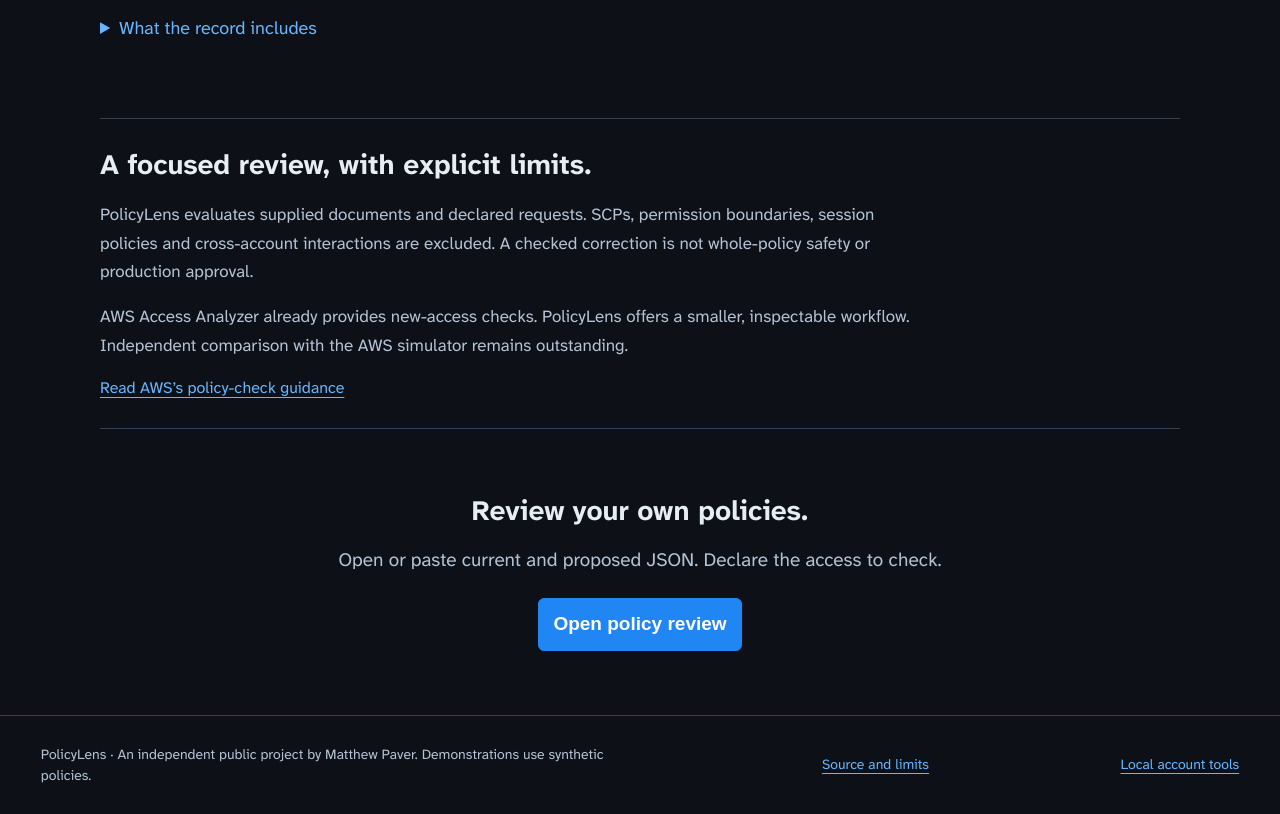
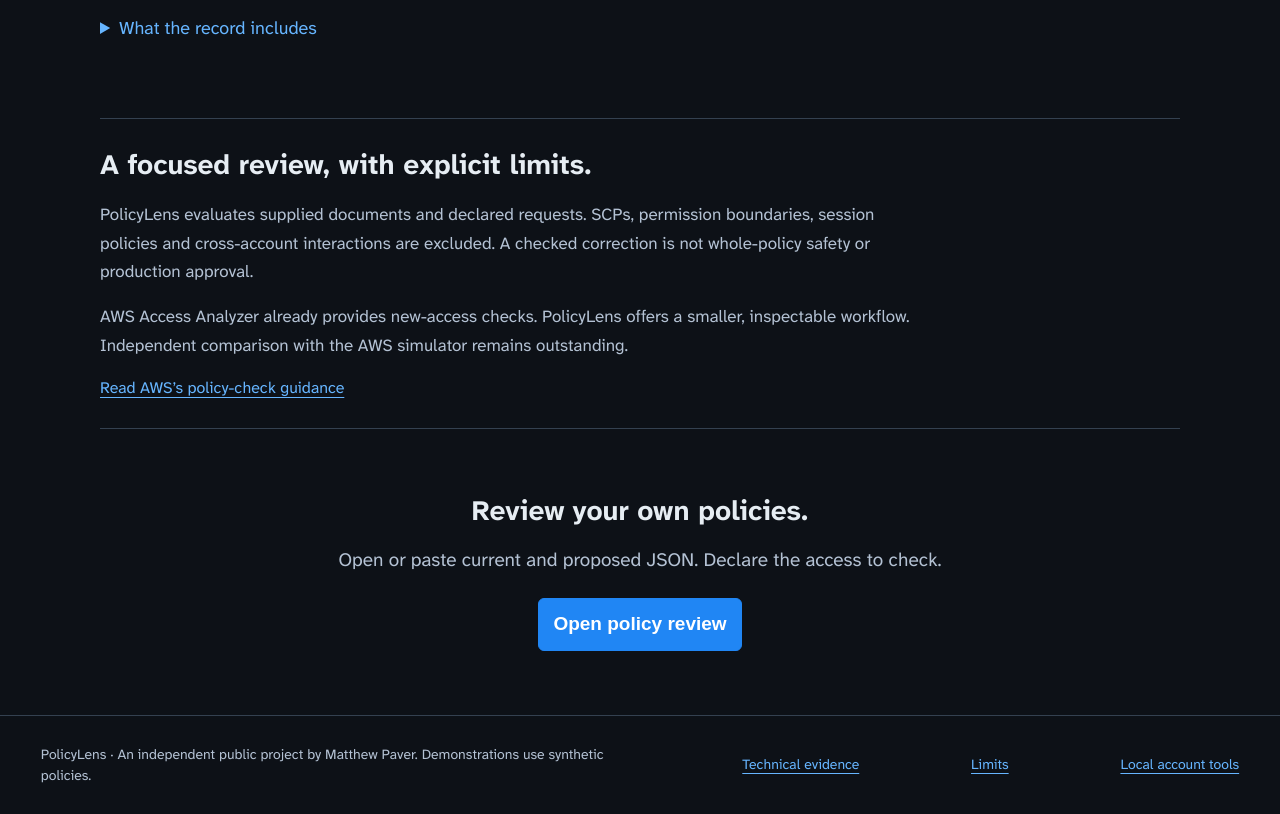
Before and after one commit to MatthewPaver/iam-policy-auditor, a website: page public/index.html in a window 1280 px wide. Shown: the part 1009-1823 px from the top of the page. Drawn offline with Linux system fonts and the light colour scheme; no server answers; files whose address does not match are found by name.

Commit message:
docs: clarify PolicyLens product entry and review evidence (#6)

```diff
--- a/public/index.html
+++ b/public/index.html
@@ -107,7 +107,7 @@
     <div class="product-boundary"><h3>A focused review, with explicit limits.</h3><p>PolicyLens evaluates supplied documents and declared requests. SCPs, permission boundaries, session policies and cross-account interactions are excluded. A checked correction is not whole-policy safety or production approval.</p><p>AWS Access Analyzer already provides new-access checks. PolicyLens offers a smaller, inspectable workflow. Independent comparison with the AWS simulator remains outstanding.</p><a href="https://docs.aws.amazon.com/IAM/latest/UserGuide/access-analyzer-checks-validating-policies.html">Read AWS’s policy-check guidance</a></div>
     <div class="product-closing"><h3>Review your own policies.</h3><p>Open or paste current and proposed JSON. Declare the access to check.</p><a class="product-button primary" href="?view=review" data-own-policies>Open policy review</a></div>
   </section>
-  <footer class="product-footer"><p>PolicyLens · An independent public project by Matthew Paver. Demonstrations use synthetic policies.</p><a href="https://github.com/MatthewPaver/iam-policy-auditor">Source and limits</a><a href="?view=org" id="localAccountTools">Local account tools</a></footer>
+  <footer class="product-footer"><p>PolicyLens · An independent public project by Matthew Paver. Demonstrations use synthetic policies.</p><a href="https://github.com/MatthewPaver/iam-policy-auditor#results">Technical evidence</a><a href="https://github.com/MatthewPaver/iam-policy-auditor#limits-and-non-goals">Limits</a><a href="?view=org" id="localAccountTools">Local account tools</a></footer>
   <noscript><p class="no-script">Enable JavaScript to run the local policy engine, or <a href="https://github.com/MatthewPaver/iam-policy-auditor">run PolicyLens from source</a>. No review has run.</p></noscript>
 </main>
 
```
Also changed, not shown: README.md.
